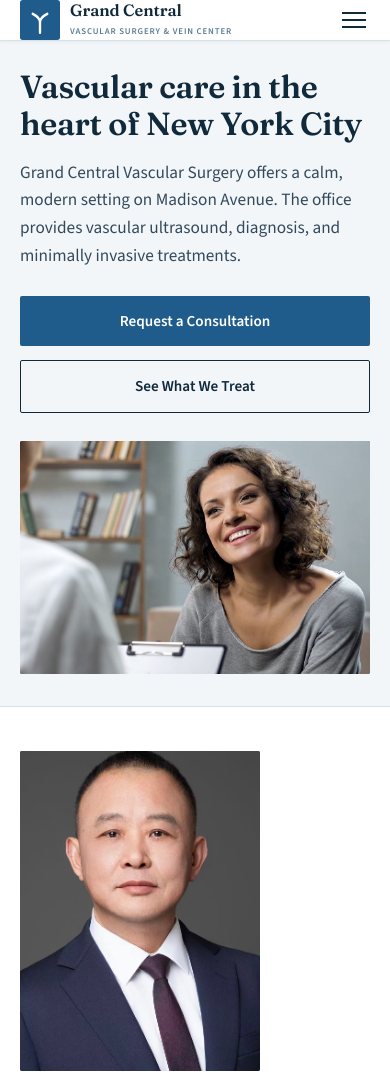
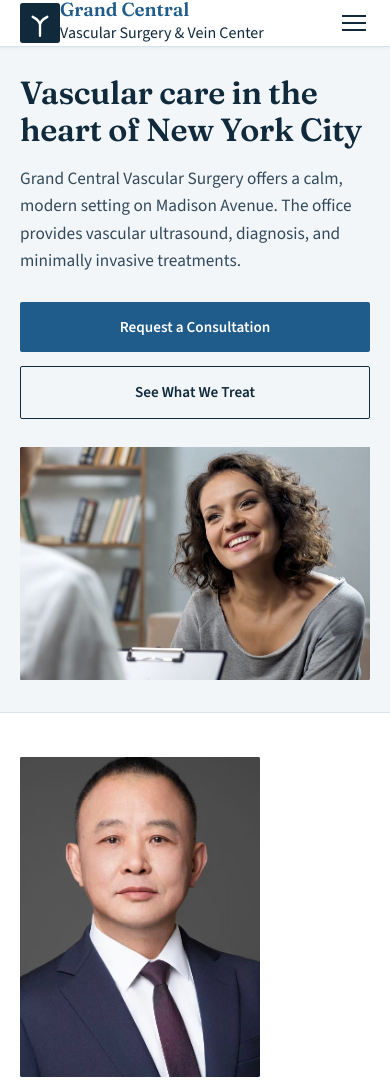
Before and after one commit to jr4419/new-site, an Eleventy site: page src/index.html in a window 390 px wide. Shown: the top 1080 px of the page. Built offline with nearby package versions, Linux system fonts and the light colour scheme; Eleventy itself is replaced by a stand-in of ours; files that its build step writes are made by us from their sources.

Commit message:
Add files via upload

```diff
--- a/src/css/style.css
+++ b/src/css/style.css
@@ -33,7 +33,7 @@ img, svg { max-width: 100%; display: block; }
 a { color: inherit; text-decoration: none; }
 ul { padding: 0; margin: 0; list-style: none; }
 h1, h2, h3 { font-family: var(--font-display); font-weight: 600; margin: 0 0 0.5em; line-height: 1.15; }
-h1 .amp, h2 .amp, h3 .amp {
+h1 .amp, h2 .amp, h3 .amp, .logo-name .amp {
   font-family: var(--font-body);
   font-weight: 600;
 }
@@ -90,59 +90,65 @@ p { margin: 0 0 1em; }
   border-bottom: 1px solid var(--line);
   box-shadow: 0 1px 3px rgba(16, 42, 60, 0.06);
 }
+/* The header is two rows: the practice name sits on its own row, with the
+   menu on a second row beneath it. Both rows use .header-inner for their
+   flex behaviour; the padding differs, so it lives on the row classes. */
 .header-inner {
   display: flex;
   align-items: center;
   justify-content: space-between;
-  padding-top: 16px;
-  padding-bottom: 16px;
   gap: 24px;
+}
+.header-logo-row {
+  padding-top: 15px;
+  padding-bottom: 11px;
+  gap: 16px;
+}
+.header-nav-row {
+  justify-content: flex-start;
+  padding-bottom: 13px;
 }
 .logo {
   display: flex;
   align-items: center;
-  gap: 10px;
   color: var(--ink);
   flex-shrink: 0;
+  min-width: 0;
 }
-.logo-mark {
-  color: var(--teal);
-  display: flex;
-  flex-shrink: 0;
-}
-.logo-mark svg { display: block; }
 .logo-text-wrap {
   display: flex;
   flex-direction: column;
   justify-content: center;
+  min-width: 0;
 }
-/* Practice name: the display serif, tightened up. Scales with the window
-   so the lockup never overflows the header on small screens. */
+/* Practice name: two lines of the display serif, same size and colour, set
+   tight. There's no icon, so the text starts flush with the content column
+   and lines up with the menu row below it. */
 .logo-name {
   font-family: var(--font-display);
   font-weight: 600;
-  font-size: clamp(1.02rem, 2vw, 1.32rem);
+  font-size: 1.32rem;
+  color: var(--teal);
   letter-spacing: -0.005em;
-  line-height: 1.1;
+  line-height: 1.08;
   white-space: nowrap;
 }
-/* Descriptor line: small, tracked-out, quiet. Carries the full practice
-   name for search engines and screen readers without shouting. */
-.logo-sub {
+.logo-name + .logo-name { margin-top: 2px; }
+/* Tagline: body font, sentence case, a lightened teal so it reads as a
+   supporting line rather than a third title. The hex is the color-mix
+   value, kept as a fallback for browsers that don't support color-mix. */
+.logo-tagline {
   font-family: var(--font-body);
-  font-size: 0.6rem;
-  font-weight: 600;
-  letter-spacing: 0.15em;
-  text-transform: uppercase;
-  color: #5B7A91;
-  margin-top: 4px;
-  white-space: nowrap;
+  font-size: 0.82rem;
+  line-height: 1.3;
+  letter-spacing: 0.01em;
+  color: #5583A7;
+  color: color-mix(in srgb, var(--teal) 76%, #FFFFFF);
+  margin-top: 6px;
 }
 .main-nav {
   display: flex;
-  /* Tightened from 18px to make room for the one-line logo in the
-     narrow window between 1081px and ~1200px. */
-  gap: 12px;
+  gap: 20px;
   font-size: 1.05rem;
 }
 .main-nav a {
@@ -209,6 +215,8 @@ p { margin: 0 0 1em; }
 @media (max-width: 1080px) {
   .main-nav { display: none; }
   .nav-cta { display: none; }
+  /* The menu row has nothing left in it here — the hamburger takes over. */
+  .header-nav-row { display: none; }
   .nav-toggle-btn { display: flex; }
   .logo {
     flex: 1 1 auto;
@@ -216,13 +224,12 @@ p { margin: 0 0 1em; }
   }
   .logo-text-wrap {
     min-width: 0;
-    overflow: hidden;
   }
+  /* Narrow screens wrap the name over more lines rather than clipping it. */
   .logo-name,
-  .logo-sub {
+  .logo-tagline {
     display: block;
-    overflow: hidden;
-    text-overflow: ellipsis;
+    white-space: normal;
     max-width: 100%;
   }
 }
@@ -807,11 +814,10 @@ a:focus-visible, button:focus-visible {
   .intro { padding: 28px 0 32px; }
   .intro-actions { flex-direction: column; align-items: stretch; }
   .intro-actions .btn { text-align: center; }
-  /* Keep the full practice name on phones, just quieter and tighter. */
-  .logo-sub {
-    font-size: 0.55rem;
-    letter-spacing: 0.1em;
-  }
+  /* The full lockup is three lines, so ease it down a little on phones to
+     keep the sticky header from eating the top of the screen. */
+  .logo-name { font-size: 1.18rem; }
+  .logo-tagline { font-size: 0.76rem; margin-top: 4px; }
 }
 
 /* ============================
```
